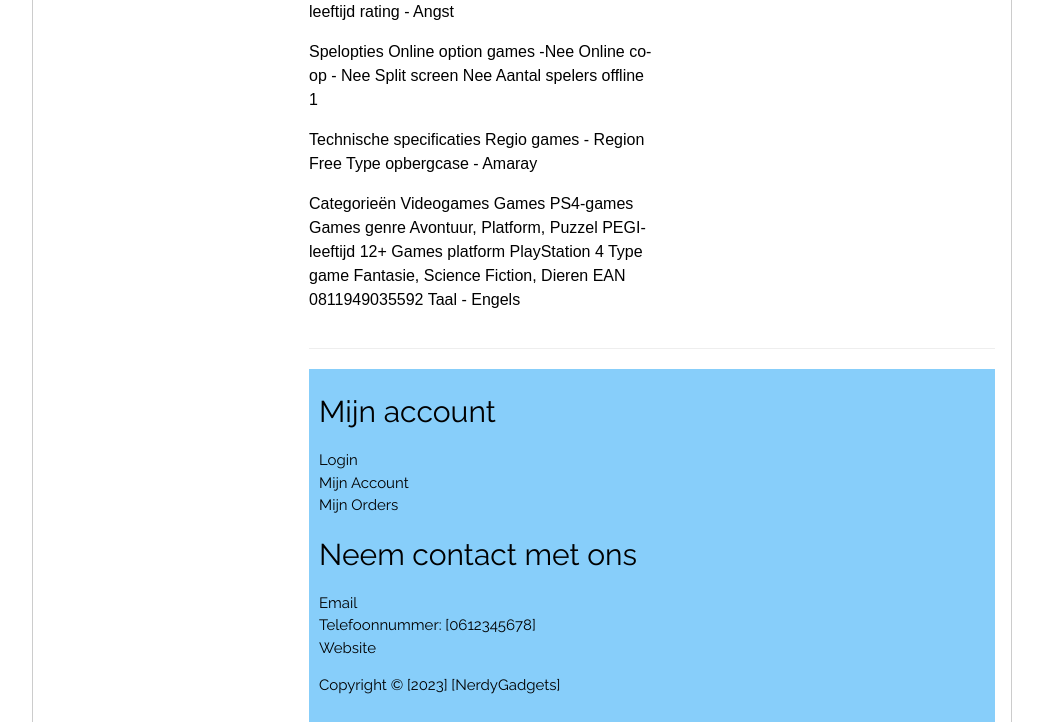
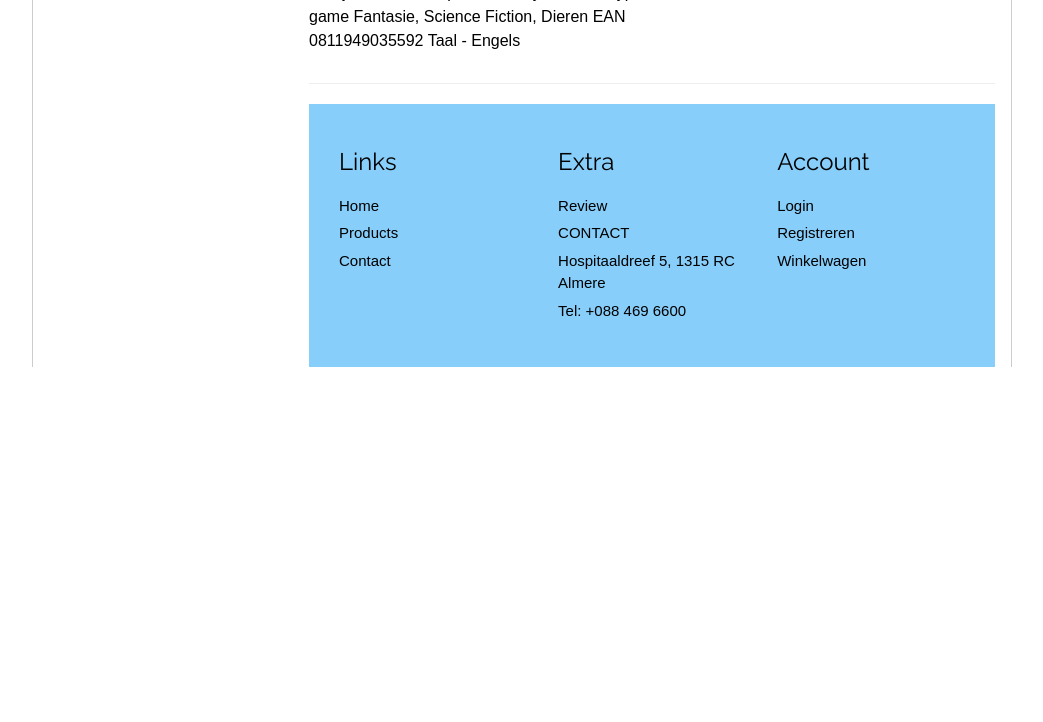
Before and after one commit to zarwatariq/KBA, a PHP site: page /productpage-tryout.html in a window 1280 px wide. Shown: the part 1495-2217 px from the top of the page, without its empty margins (118-1161 px from the left). After the commit the page ends 1862 px from the top, so only its background shows below. Run offline with PHP 8.4, Linux system fonts and the light colour scheme.

Commit message:
van bar aangepast

```diff
--- a/contact.html
+++ b/contact.html
@@ -12,9 +12,9 @@
     </header>
     <div class="navbar">
         <a href="main-index.html">Home</a>
-        <a href="productoverzicht-index.html">Products</a>
+        <a href="productpage-tryout.html">Products</a>
         <a href="review.php">Review</a>
-        <a href="login-index.php">Login</a>
+        <a href="inlog-login.php">Login</a>
         <a href="contact.html">Contact</a>
 
     </div>
--- a/inlog-index.php
+++ b/inlog-index.php
@@ -9,7 +9,7 @@
     </header>
     <div class="navbar">
         <a href="main-index.html">Home</a>
-        <a href="productoverzicht-index.html">Products</a>
+        <a href="productpage-tryout.html">Products</a>
         <a href="review.php">Review</a>
         <a href="inlog-index.php">Login</a>
         <a href="contact.html">Contact</a>
--- a/main-index.html
+++ b/main-index.html
@@ -14,7 +14,7 @@
 
         <div class="navbar">
             <a href="main-index.html">Home</a>
-            <a href="productoverzicht-index.html">Products</a>
+            <a href="productpage-tryout.html">Products</a>
             <a href="review.php">Review</a>
             <a href="inlog-index.php">Login</a>
             <a href="contact.html">Contact</a>
--- a/productoverzicht-index.html
+++ b/productoverzicht-index.html
@@ -14,7 +14,7 @@
 
         <div class="navbar">
             <a href="main-index.html">Home</a>
-            <a href="productoverzicht-index.html">Products</a>
+            <a href="productpage-tryout.html">Products</a>
             <a href="review.php">Review</a>
             <a href="inlog-index.php">Login</a>
             <a href="contact.html">Contact</a>
--- a/productpage-tryout.html
+++ b/productpage-tryout.html
@@ -204,26 +204,10 @@
 
 
         <footer>
-            <div class="Mijnaccount">
-                <h2>Mijn account</h2>
-                <style>
-                    a {
-                        color: black;
-                        text-decoration: none;
-                    }
-                </style>
-                <p><a href="../../inlogpage/index.php" target="_blank">Login</a><br>
-                    <a href="#" target="_blank">Mijn Account</a><br>
-                    <a href="#" target="_blank">Mijn Orders</a></p>
-            </div>
-            <div class="Contact">
-                <h2>Neem contact met ons</h2>
-                <p><a href="../../Contact/contact.html" target="_blank">Email</a><br>
-                    Telefoonnummer: [0612345678]<br>
-                    <a href="#" target="_blank">Website</a></p>
-                <p>Copyright &copy; [2023] [NerdyGadgets]</p>
-            </div>
+            <!-- Footer content -->
         </footer>
+        <script src="header-footer.js"></script>
+        <script src="main.js"></script>
 
         <!-- End page content -->
     </div>
--- a/productpage.html
+++ b/productpage.html
@@ -12,7 +12,7 @@
 
     <div class="navbar">
         <a href="main-index.html">Home</a>
-        <a href="productoverzicht-index.html">Products</a>
+        <<a href="productpage-tryout.html">Products</a>
         <a href="review.php">Review</a>
         <a href="inlog-index.php">Login</a>
         <a href="contact.html">Contact</a>
--- a/review.php
+++ b/review.php
@@ -48,7 +48,7 @@ mysqli_close($conn);
 
     <div class="navbar">
         <a href="main-index.html">Home</a>
-        <a href="productoverzicht-index.html">Products</a>
+        <a href="productpage-tryout.html">Products</a>
         <a href="review.php">Review</a>
         <a href="inlog-index.php">Login</a>
         <a href="contact.html">Contact</a>
--- a/winkelwagen.php
+++ b/winkelwagen.php
@@ -48,7 +48,7 @@ while ($row = mysqli_fetch_assoc($result)) {
 
     <div class="navbar">
         <a href="main-index.html">Home</a>
-        <a href="productoverzicht-index.html">Products</a>
+        <a href="productpage-tryout.html">Products</a>
         <a href="review.php">Review</a>
         <a href="inlog-index.php">Login</a>
         <a href="contact.html">Contact</a>
```
